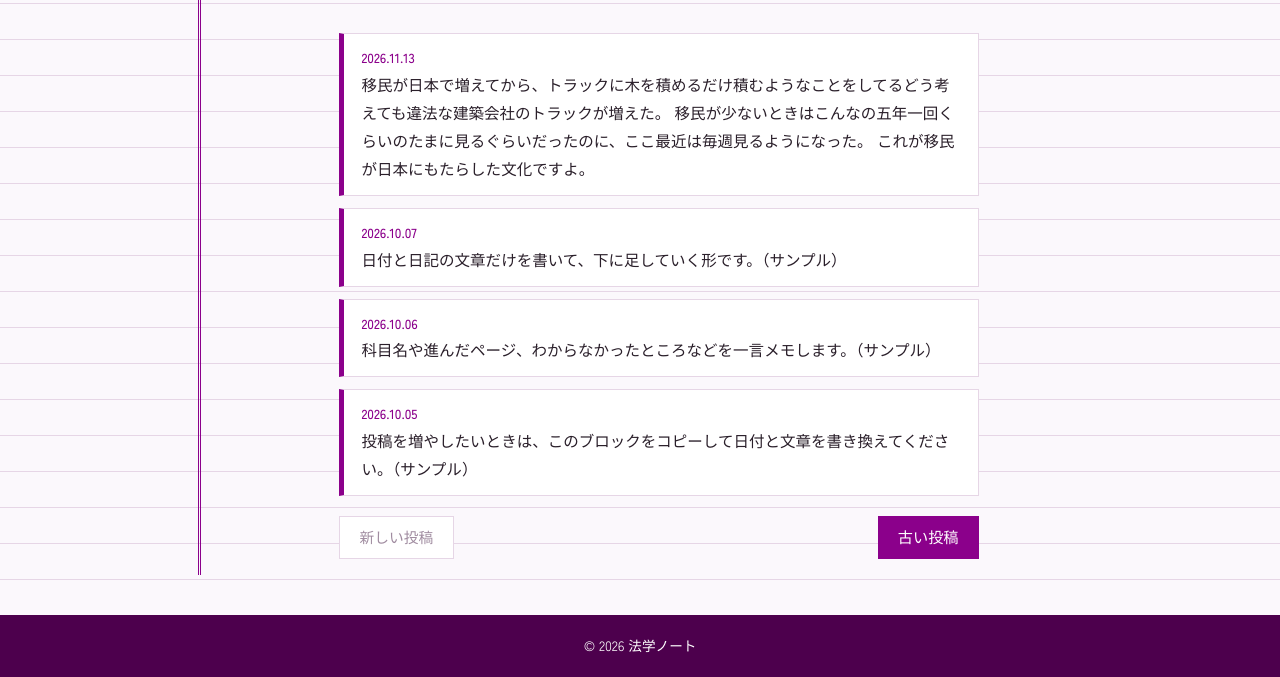
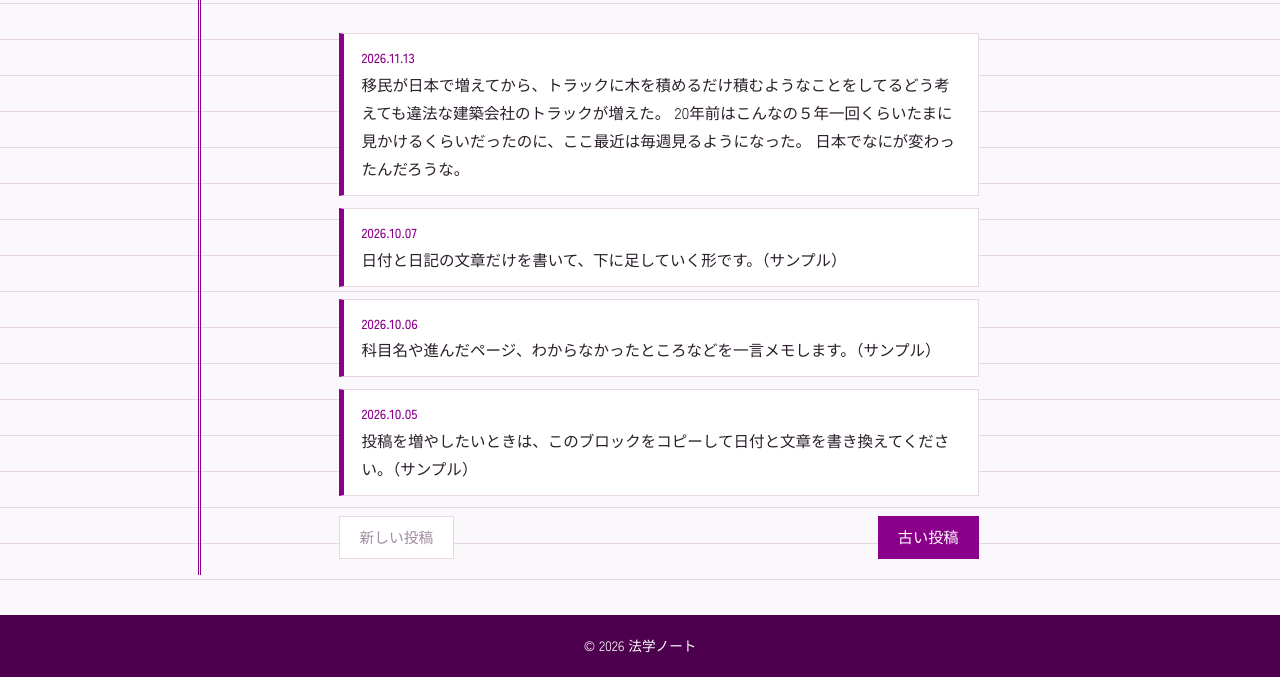
Before and after one commit to Azaleacreativeroom888/fan-law, a plain HTML site: page blog.html in a window 1280 px wide. Shown: the part 248-925 px from the top of the page. Drawn offline with Linux system fonts and the light colour scheme.

Commit message:
Update blog.html

```diff
--- a/blog.html
+++ b/blog.html
@@ -89,8 +89,8 @@ footer{margin-top:40px;background:var(--purple-dark);color:#fff;text-align:cente
     <article class="post">
       <time datetime="2026-11-13">2026.11.13</time>
       <p>移民が日本で増えてから、トラックに木を積めるだけ積むようなことをしてるどう考えても違法な建築会社のトラックが増えた。
-      移民が少ないときはこんなの五年一回くらいのたまに見るぐらいだったのに、ここ最近は毎週見るようになった。
-      これが移民が日本にもたらした文化ですよ。</p>
+      20年前はこんなの５年一回くらいたまに見かけるくらいだったのに、ここ最近は毎週見るようになった。
+      日本でなにが変わったんだろうな。</p>
     </article>
 
     <article class="post">
```
